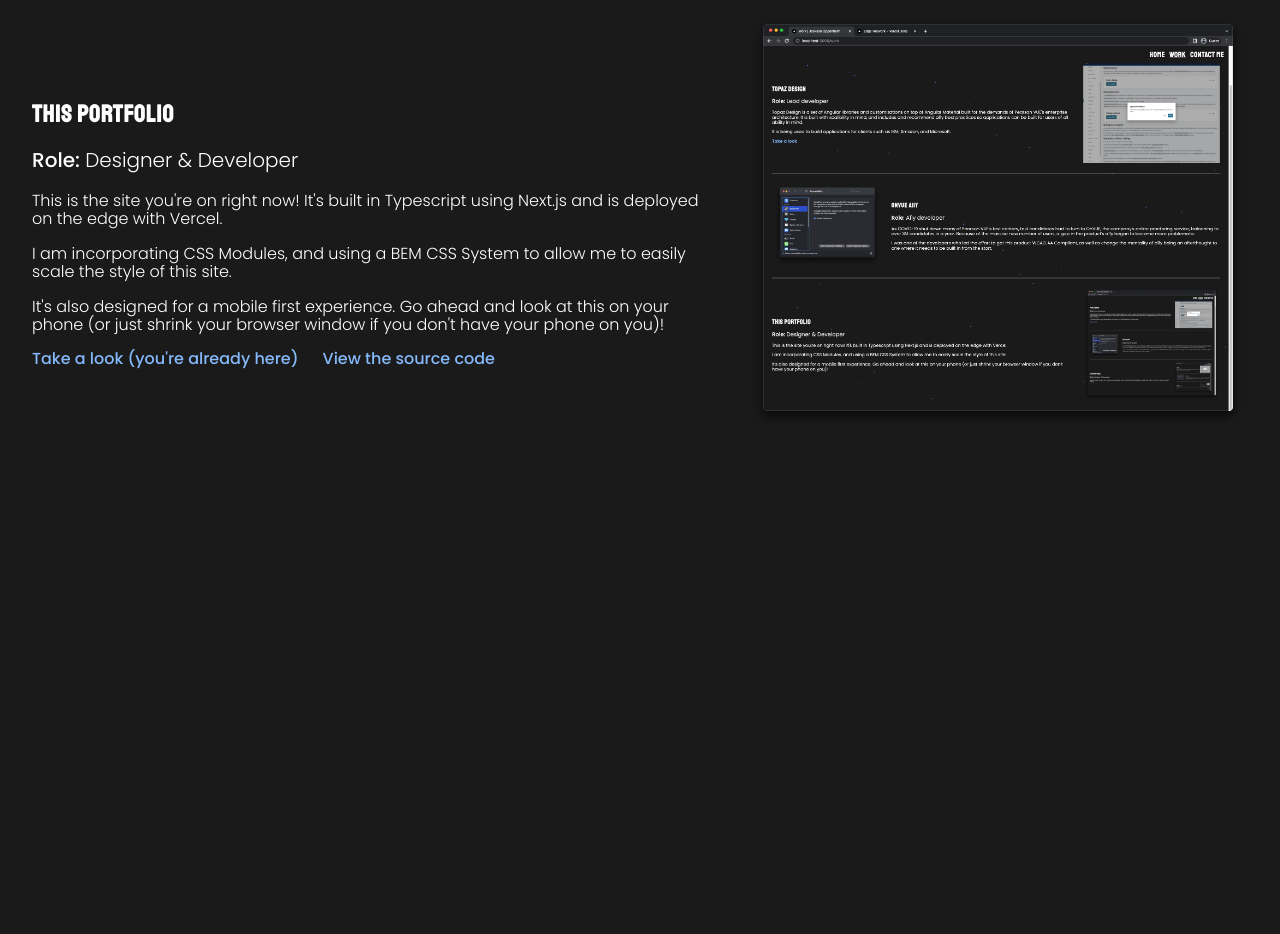
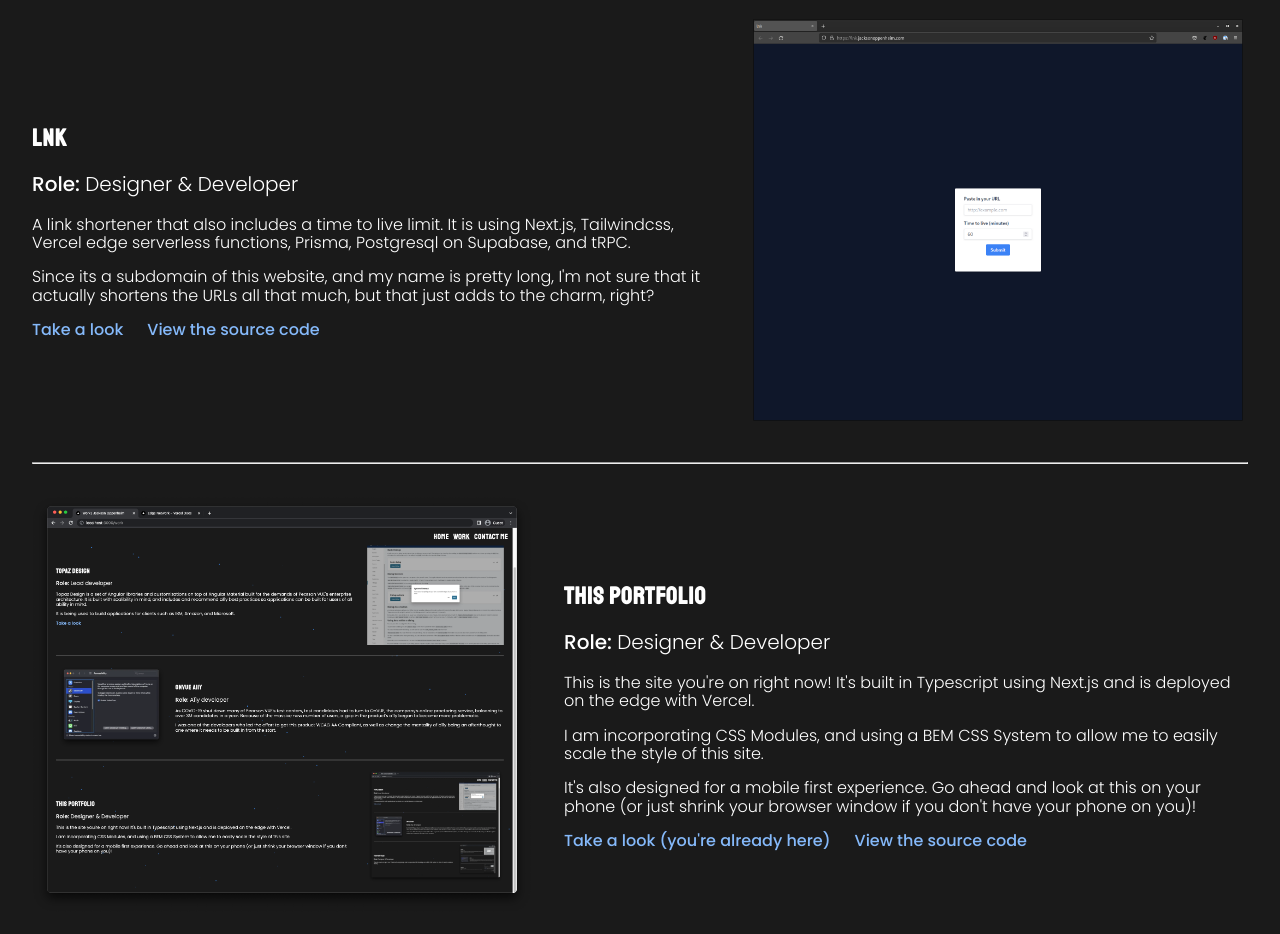
Before and after one commit to jacksonopp/nextjs-portfolio, a Next.js app: page /work in a window 1280 px wide. Shown: the part 1020-1954 px from the top of the page. Before the commit the page ends 1488 px from the top, so only its background shows below. Built offline with nearby package versions, Linux system fonts and the light colour scheme.

Commit message:
update home page add lnk to projects

```diff
--- a/pages/index.tsx
+++ b/pages/index.tsx
@@ -26,7 +26,6 @@ const Home: NextPage = () => {
         <div className={styles.about__content}>
           <div className={styles.bio}>
             <p>I'm a Front-End Developer at Pearson VUE in Minneapolis, MN.</p>
-            <p>The Back-End often gets the focus on creating applications with scale, but the Front-End deserves that focus too.</p>
             <p>I'm serious about creating performant, intuitive, accessible, and scalable Front-End solutions.</p>
             <p>
               <Link href='/contact-me'>Lets connect.</Link>
--- a/pages/work.tsx
+++ b/pages/work.tsx
@@ -1,13 +1,14 @@
-import { NextPage } from 'next';
-import Head from 'next/head';
-import Image from 'next/image';
-import React from 'react';
-import homeStyles from '../styles/Home.module.css';
-import workStyles from '../styles/Work.module.css';
-import topazScreenshot from '../public/screenshots/topaz1.png';
-import a11yScreenshot from '../public/screenshots/a11y.png';
-import portfolioScreenshot from '../public/screenshots/portfolio.png';
-import Link from 'next/link';
+import { NextPage } from "next";
+import Head from "next/head";
+import Image from "next/image";
+import React from "react";
+import homeStyles from "../styles/Home.module.css";
+import workStyles from "../styles/Work.module.css";
+import topazScreenshot from "../public/screenshots/topaz1.png";
+import a11yScreenshot from "../public/screenshots/a11y.png";
+import portfolioScreenshot from "../public/screenshots/portfolio.png";
+import lnkScreenshot from "../public/screenshots/lnk.png";
+import Link from "next/link";
 
 type Props = {};
 
@@ -16,7 +17,7 @@ const Work: NextPage = (props: Props) => {
     <>
       <Head>
         <title>Work | Jackson Oppenheim</title>
-        <meta name='description' content="Jackson Oppenheim's Portfolio" />
+        <meta name="description" content="Jackson Oppenheim's Portfolio" />
       </Head>
 
       <div className={homeStyles.hero}>
@@ -27,44 +28,63 @@ const Work: NextPage = (props: Props) => {
         <div className={workStyles.work__content}>
           <h2 className={workStyles.work__title}>Topaz Design</h2>
           <p className={workStyles.work__role}>
-            <span className={workStyles.work__role__title}>Role: </span>Lead developer
+            <span className={workStyles.work__role__title}>Role: </span>Lead
+            developer
           </p>
           <p>
-            Topaz Design is a set of Angular libraries and customizations on top of Angular Material built for the demands of Pearson VUE's enterprise architecture. It is built with scalibility in
-            mind, and includes and recommend a11y best practices so applications can be built for users of all ability in mind.
+            Topaz Design is a set of Angular libraries and customizations on top
+            of Angular Material built for the demands of Pearson VUE's
+            enterprise architecture. It is built with scalibility in mind, and
+            includes and recommend a11y best practices so applications can be
+            built for users of all ability in mind.
           </p>
-          <p>The framework incorporates user-centric design, and is built to make developing beautiful, robust applications easy for developers.</p>
-          <p>It is being used to build applications for clients such as IBM, Amazon, and Microsoft.</p>
+          <p>
+            The framework incorporates user-centric design, and is built to make
+            developing beautiful, robust applications easy for developers.
+          </p>
+          <p>
+            It is being used to build applications for clients such as IBM,
+            Amazon, and Microsoft.
+          </p>
           <div>
-            <a href='https://vueui3.pearsonvue.com' target='_blank' rel='noreferrer'>
+            <a
+              href="https://vueui3.pearsonvue.com"
+              target="_blank"
+              rel="noreferrer"
+            >
               Take a look
             </a>
           </div>
         </div>
         <div className={workStyles.work__img}>
-          <Image src={topazScreenshot} alt='' />
+          <Image src={topazScreenshot} alt="" />
         </div>
       </div>
 
       <hr />
 
-      <div className={`${workStyles.work} ${workStyles['work--reverse']}`}>
+      <div className={`${workStyles.work} ${workStyles["work--reverse"]}`}>
         <div className={workStyles.work__content}>
           <h2 className={workStyles.work__title}>OnVUE A11y</h2>
           <p className={workStyles.work__role}>
-            <span className={workStyles.work__role__title}>Role: </span>A11y developer
+            <span className={workStyles.work__role__title}>Role: </span>A11y
+            developer
           </p>
           <p>
-            As COVID-19 shut down many of Pearson VUE's test centers, test candidates had to turn to OnVUE, the company's online proctoring service, balooning to over 3M candidates in a year. Because
-            of the massive new number of users, a gap in the product's a11y began to become more problematic.
+            As COVID-19 shut down many of Pearson VUE's test centers, test
+            candidates had to turn to OnVUE, the company's online proctoring
+            service, balooning to over 3M candidates in a year. Because of the
+            massive new number of users, a gap in the product's a11y began to
+            become more problematic.
           </p>
           <p>
-            I was one of the developers who led the effort to get this product WCAG AA Compliant, as well as change the mentality of a11y being an afterthought to one where it needs to be built in
-            from the start.
+            I was one of the developers who led the effort to get this product
+            WCAG AA Compliant, as well as change the mentality of a11y being an
+            afterthought to one where it needs to be built in from the start.
           </p>
         </div>
         <div className={workStyles.work__img}>
-          <Image src={a11yScreenshot} alt='' />
+          <Image src={a11yScreenshot} alt="" />
         </div>
       </div>
 
@@ -72,22 +92,79 @@ const Work: NextPage = (props: Props) => {
 
       <div className={workStyles.work}>
         <div className={workStyles.work__content}>
-          <h2 className={workStyles.work__title}>This Portfolio</h2>
+          <h2 className={workStyles.work__title}>lnk</h2>
           <p className={workStyles.work__role}>
-            <span className={workStyles.work__role__title}>Role: </span>Designer & Developer
+            <span className={workStyles.work__role__title}>Role: </span>Designer
+            & Developer
           </p>
-          <p>This is the site you're on right now! It's built in Typescript using Next.js and is deployed on the edge with Vercel.</p>
-          <p>I am incorporating CSS Modules, and using a BEM CSS System to allow me to easily scale the style of this site.</p>
-          <p>It's also designed for a mobile first experience. Go ahead and look at this on your phone (or just shrink your browser window if you don't have your phone on you)!</p>
+          <p>
+            A link shortener that also includes a time to live limit. It is
+            using Next.js, Tailwindcss, Vercel edge serverless functions,
+            Prisma, Postgresql on Supabase, and tRPC.
+          </p>
+          <p>
+            Since its a subdomain of this website, and my name is pretty long,
+            I'm not sure that it actually shortens the URLs all that much, but
+            that just adds to the charm, right?
+          </p>
           <div className={workStyles.work__links}>
-            <Link href='/work'>Take a look (you're already here)</Link>
-            <a href='https://github.com/jacksonopp/nextjs-portfolio' rel='noreferrer' target='_blank'>
+            <a
+              href="https://lnk.jacksonoppenheim.com"
+              rel="noreferrer"
+              target="_blank"
+            >
+              Take a look
+            </a>
+            <a
+              href="https://github.com/jacksonopp/lnk"
+              rel="noreferrer"
+              target="_blank"
+            >
               View the source code
             </a>
           </div>
         </div>
         <div className={workStyles.work__img}>
-          <Image src={portfolioScreenshot} alt='' />
+          {/* TODO: Use a mac screenshot */}
+          <Image src={lnkScreenshot} alt="" />
+        </div>
+      </div>
+
+      <hr />
+
+      <div className={workStyles.work}>
+        <div className={workStyles.work__img}>
+          <Image src={portfolioScreenshot} alt="" />
+        </div>
+        <div className={workStyles.work__content}>
+          <h2 className={workStyles.work__title}>This Portfolio</h2>
+          <p className={workStyles.work__role}>
+            <span className={workStyles.work__role__title}>Role: </span>Designer
+            & Developer
+          </p>
+          <p>
+            This is the site you're on right now! It's built in Typescript using
+            Next.js and is deployed on the edge with Vercel.
+          </p>
+          <p>
+            I am incorporating CSS Modules, and using a BEM CSS System to allow
+            me to easily scale the style of this site.
+          </p>
+          <p>
+            It's also designed for a mobile first experience. Go ahead and look
+            at this on your phone (or just shrink your browser window if you
+            don't have your phone on you)!
+          </p>
+          <div className={workStyles.work__links}>
+            <Link href="/work">Take a look (you're already here)</Link>
+            <a
+              href="https://github.com/jacksonopp/nextjs-portfolio"
+              rel="noreferrer"
+              target="_blank"
+            >
+              View the source code
+            </a>
+          </div>
         </div>
       </div>
     </>
```
Also changed, not shown: public/screenshots/lnk.png (added).
